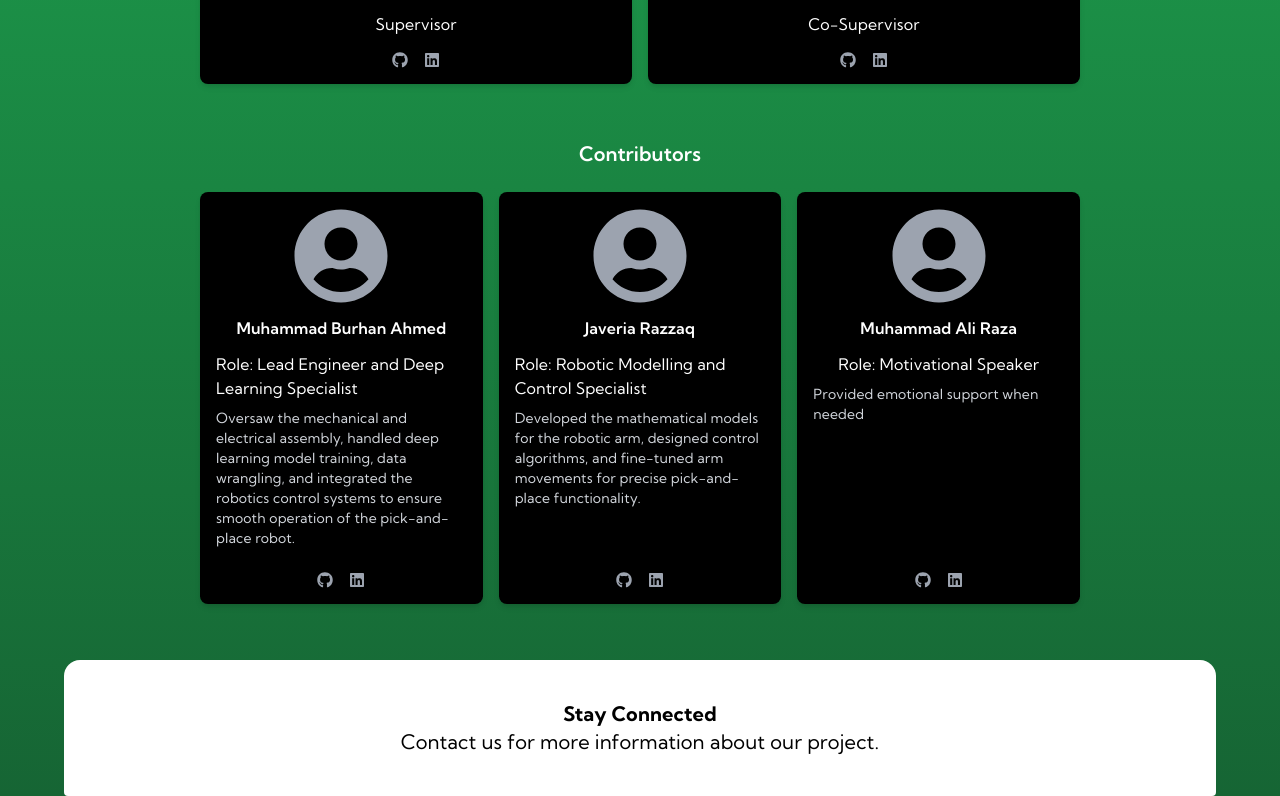
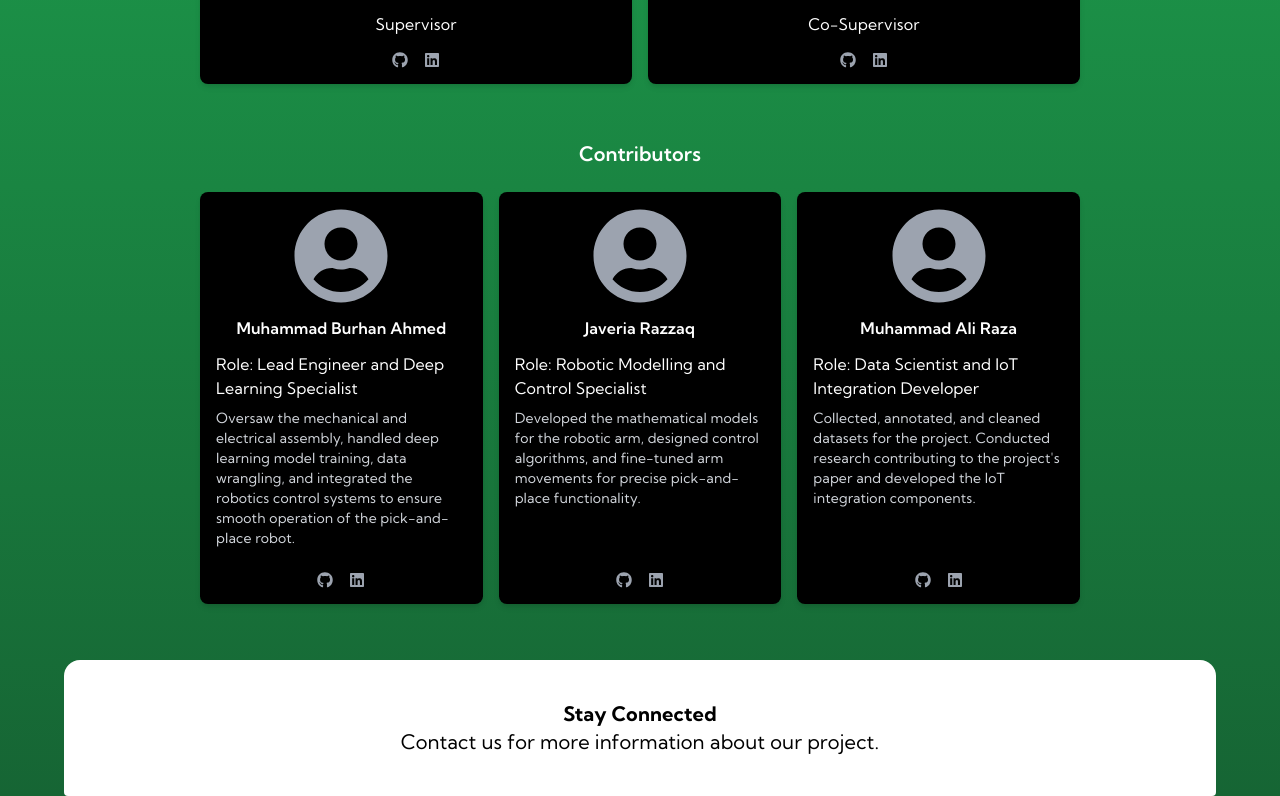
Before and after one commit to Burhan-Ahmed/GreenBot, a Next.js app: page /Components/About in a window 1280 px wide. Shown: the part 1182-1978 px from the top of the page. Built offline with nearby package versions, Linux system fonts and the light colour scheme.

Commit message:
Update About.tsx

```diff
--- a/src/pages/Components/About.tsx
+++ b/src/pages/Components/About.tsx
@@ -22,13 +22,13 @@ export default function About() {
       twitter: 'https://twitter.com/your-twitter-username2',
     },
     {
-      name: 'Muhammad Ali Raza',
-      role: 'Motivational Speaker',
-      expertise: 'Provided emotional support when needed',
-      github: 'https://github.com/your-github-username3',
-      linkedin: 'https://linkedin.com/in/your-linkedin-username3',
-      twitter: 'https://twitter.com/your-twitter-username3',
-    },
+    "name": "Muhammad Ali Raza",
+    "role": "Data Scientist and IoT Integration Developer",
+    "expertise": "Collected, annotated, and cleaned datasets for the project. Conducted research contributing to the project's paper and developed the IoT integration components.",
+    "github": "https://github.com/your-github-username3",
+    "linkedin": "https://linkedin.com/in/your-linkedin-username3",
+    "twitter": "https://twitter.com/your-twitter-username3"
+  }
   ];
 
   return (
```
